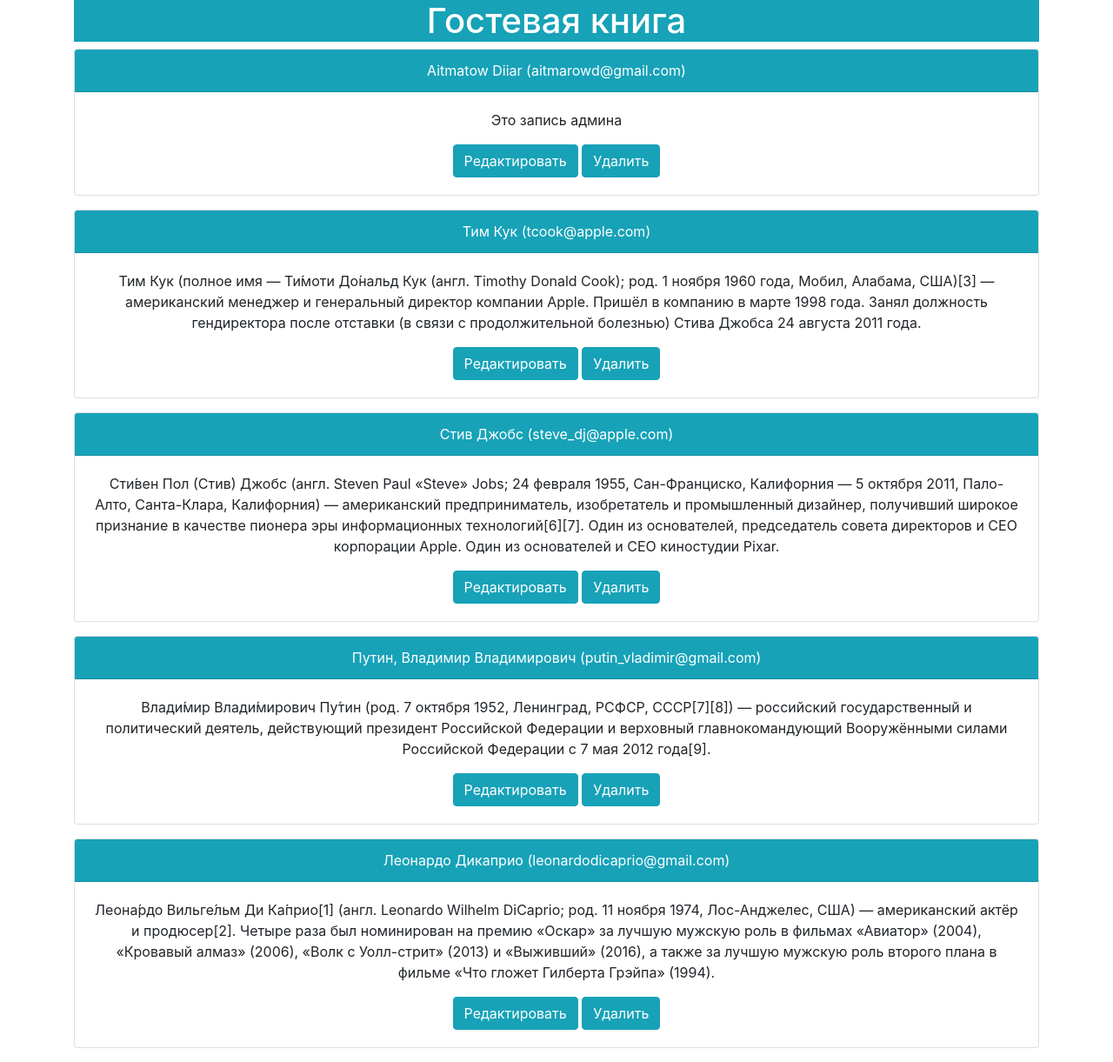
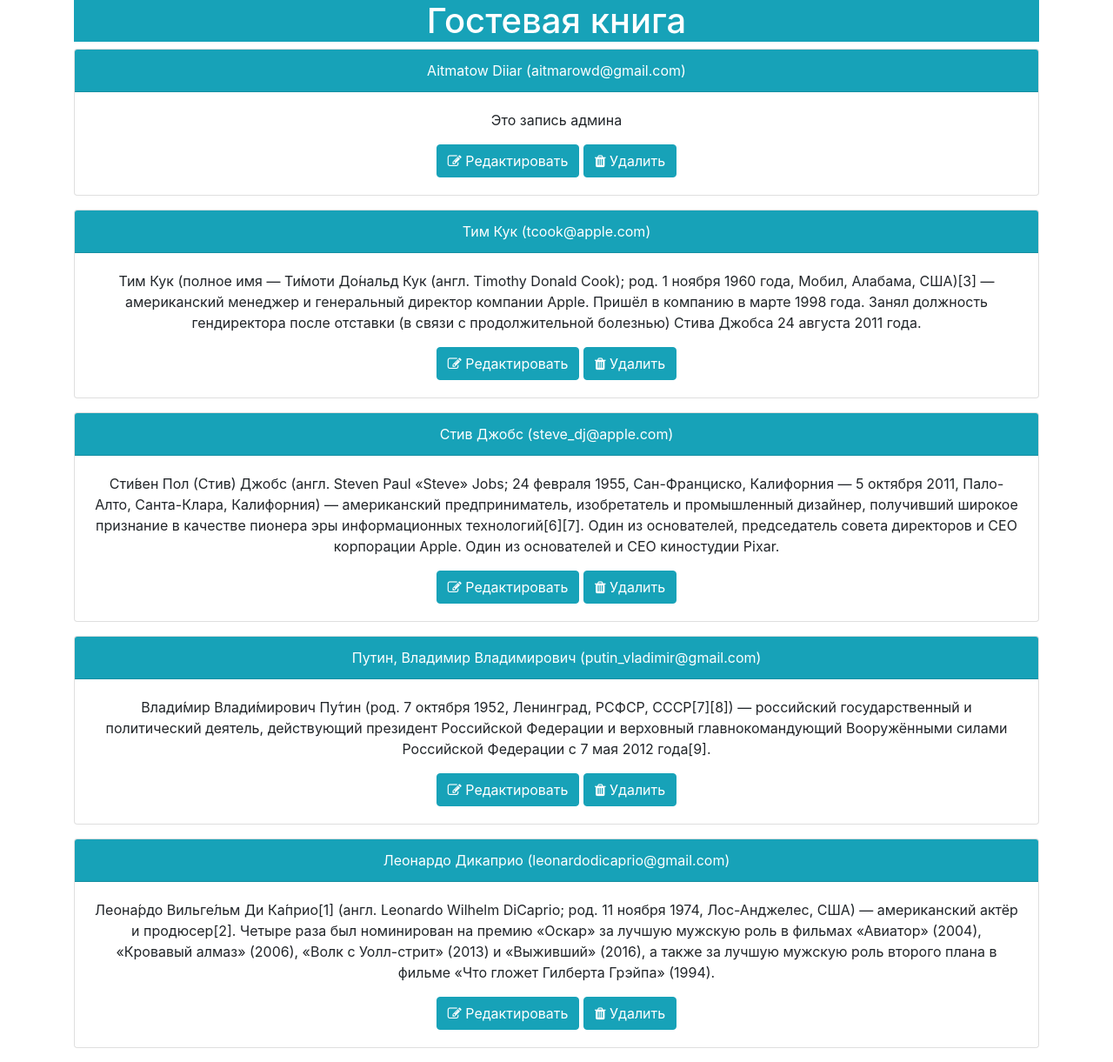
Before and after one commit to Aitmatow/guest_book, a Django app: template source/webapp/templates/index.html in a window 1280 px wide. Shown: the whole page at 87% size. Run offline with Django 3.2, Linux system fonts and the light colour scheme; the template is opened without the code that fills it: values that come from a table or form of the project are taken from there, others are empty; data comes from the database, SQL or seed files in the repository; some libraries are stand-ins or nearby versions.

Commit message:
Добавил иконки для добавления, редактирования а так-же фильтрацию по активным записям и сортировку по датам в главной форме (Этап 2 заверщен).

```diff
--- a/source/webapp/templates/base.html
+++ b/source/webapp/templates/base.html
@@ -9,6 +9,7 @@
     <title>{% block title %}MySite{% endblock %}</title>
     <link rel="stylesheet" href="{% static 'css/bootstrap.min.css' %}">
     <link rel="stylesheet" href="{% static 'css/style.css' %}">
+    <link rel="stylesheet" href="https://stackpath.bootstrapcdn.com/font-awesome/4.7.0/css/font-awesome.min.css" integrity="sha384-wvfXpqpZZVQGK6TAh5PVlGOfQNHSoD2xbE+QkPxCAFlNEevoEH3Sl0sibVcOQVnN" crossorigin="anonymous">
     {% block styles %}{% endblock %}
 </head>
 <body>
--- a/source/webapp/templates/index.html
+++ b/source/webapp/templates/index.html
@@ -9,8 +9,8 @@
                   <div class="card-header bg-info text-white"> {{ record.name }} ({{ record.email }})</div>
                   <div class="card-body">
                     <p class="card-text">{{ record.record }}</p>
-                    <a href="" class="btn btn-info">Редактировать</a>
-                    <a href="" class="btn btn-info">Удалить</a>
+                    <a href="" class="btn btn-info"><span class="fa fa-edit"></span> Редактировать</a>
+                    <a href="" class="btn btn-info"><span class="fa fa-trash"></span> Удалить</a>
                   </div>
                 </div>
             {% endfor %}
--- a/source/webapp/views.py
+++ b/source/webapp/views.py
@@ -4,7 +4,7 @@
 from webapp.models import Records
 
 def records_index_view(request, *args, **kwargs):
-        records = Records.objects.all()
+        records = Records.objects.all().filter(status='active').order_by('-create_date')
         return render(request, 'index.html', context={
             'records' : records
         })
```
